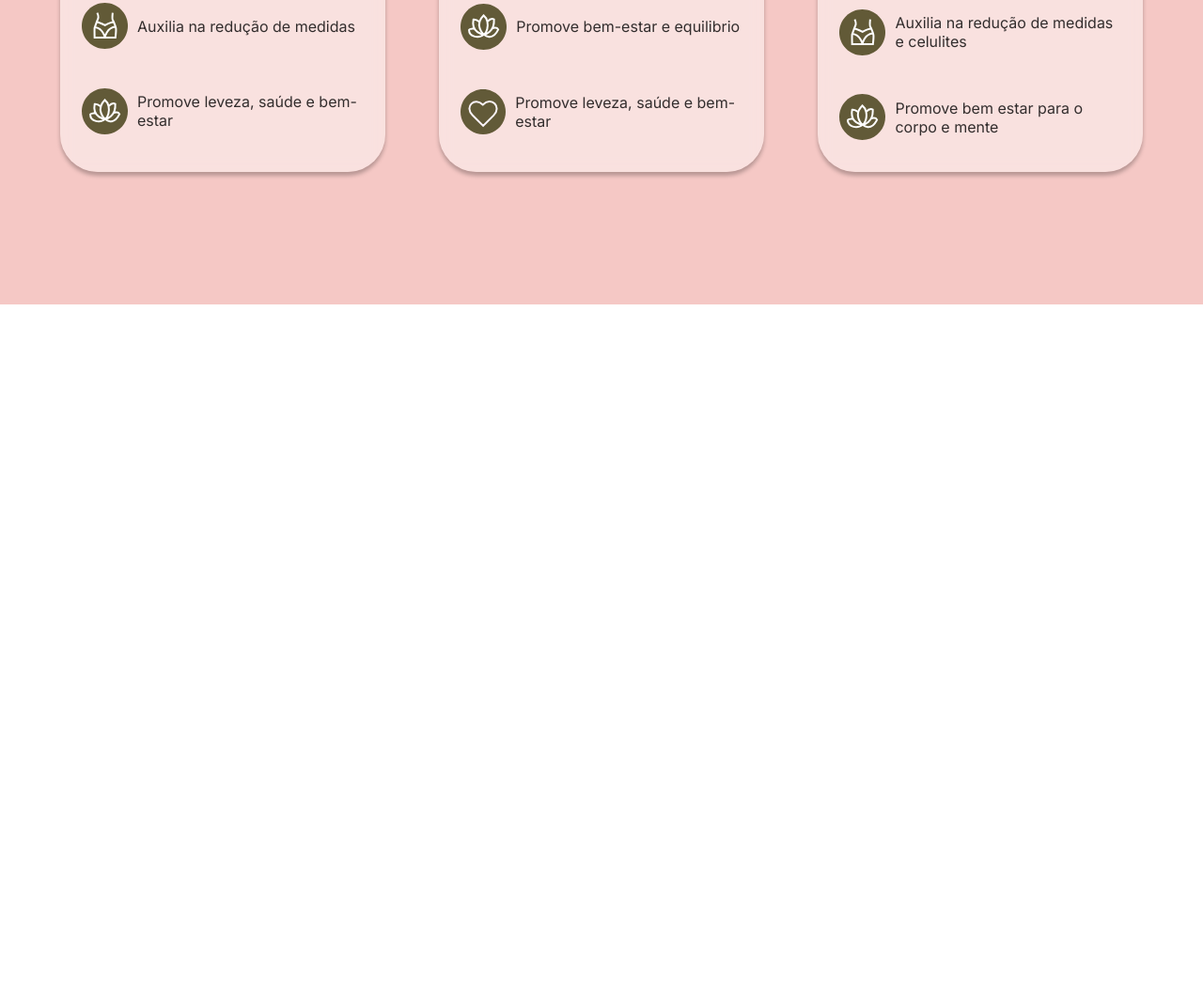
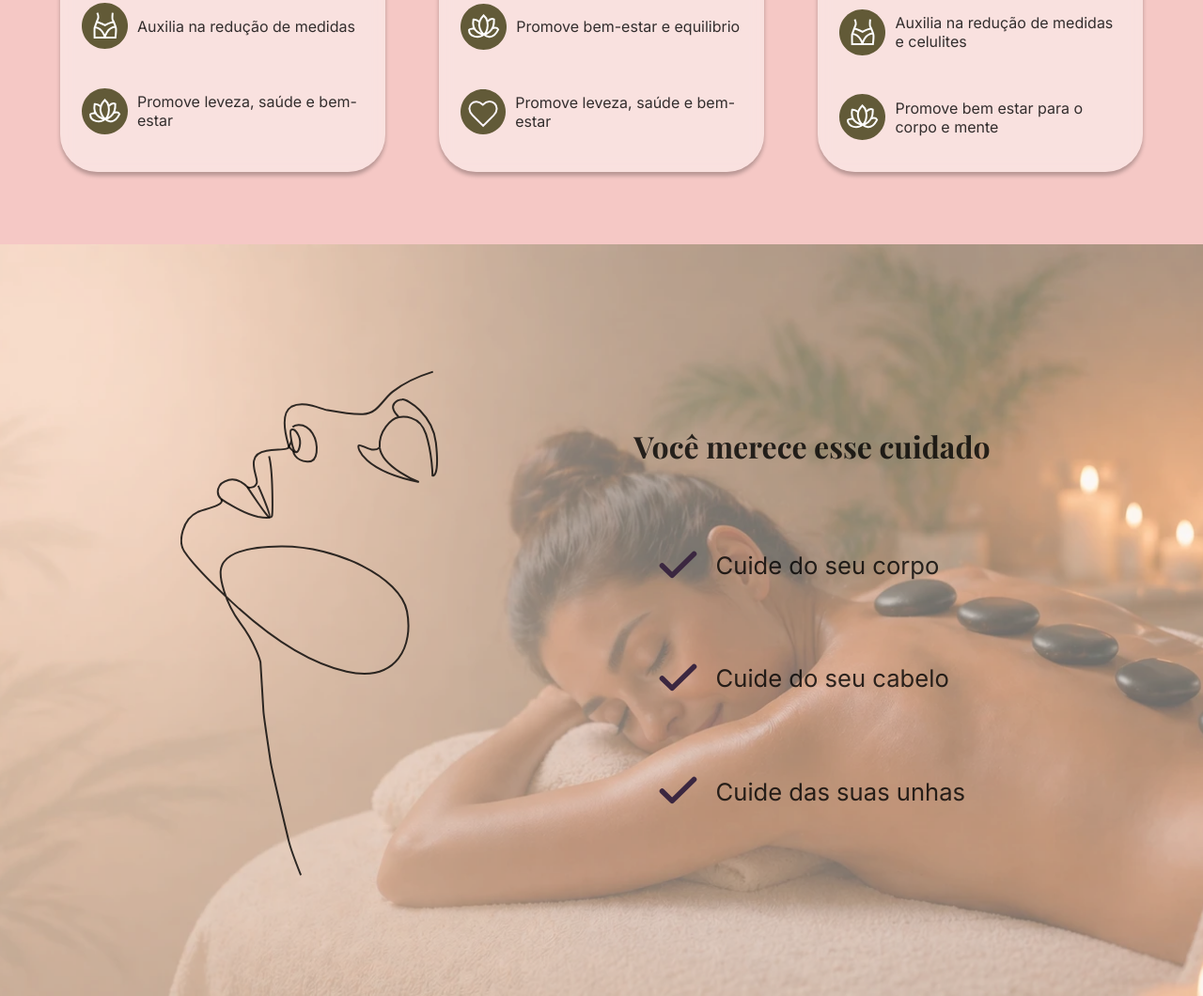
Before and after one commit to Andrefelype1903/KS-ENTRE-ELAS, a plain HTML site: page index.html in a window 1280 px wide. Shown: the part 1690-2750 px from the top of the page at 94% size. Before the commit the page ends 2014 px from the top, so only its background shows below. Drawn offline with nearby package versions, Linux system fonts and the light colour scheme; a web font is replaced by a local one.

Commit message:
continuando

```diff
--- a/index.html
+++ b/index.html
@@ -3,8 +3,8 @@
   <head>
     <meta charset="UTF-8" />
     <meta name="viewport" content="width=device-width, initial-scale=1.0" />
-    <title>Studio entres</title>
-    <link rel="icon" href="/images/logo-rosa.svg" />
+    <title>Studio entre elas</title>
+    <link rel="icon" href="./images/logo-rosa.svg" />
     <link rel="stylesheet" href="style.css" />
   </head>
 
@@ -144,7 +144,93 @@
           </div>
         </div>
       </section>
+
+      <section class="secao3">
+        <div class="logo-rosto">
+          <svg
+            width="338"
+            height="548"
+            viewBox="0 0 338 548"
+            fill="none"
+            xmlns="http://www.w3.org/2000/svg"
+          >
+            <path
+              class="draw-me"
+              d="M128.14 547.383C128.14 547.383 117.484 520.781 115.084 510.369C112.683 499.958 97.4613 437.941 95.6916 425.449C93.9218 412.957 88.6408 379.144 88.3207 373.053C88.0007 366.962 85.1201 320.497 85.1201 320.497C85.1201 320.497 80.3097 301.265 63.4876 278.832C46.6655 256.4 42.0152 230.927 42.8154 223.236C43.6155 215.545 47.9458 197.922 107.073 197.442C166.199 196.962 233.977 230.446 241.028 266.501C248.079 302.555 231.257 342.769 176.771 330.758C122.294 318.737 71.7057 272.591 54.8365 256.889C29.8529 233.638 14.0945 217.955 4.00311 202.733C-2.88764 192.321 2.13922 168.43 18.4624 160.908C22.5479 158.263 48.5012 154.422 43.2955 147.127C37.5061 141.526 38.0521 130.38 51.4665 126.774C61.7179 124.252 69.9736 132.987 71.0185 134.145C72.0634 135.303 79.6696 135.746 81.2699 129.655C82.8702 123.564 67.4508 99.6539 91.6437 95.8037C104.258 93.8833 116.401 94.8812 115.347 91.304C115.027 89.2236 103.703 57.3868 118.124 48.7357C131.36 42.0615 147.89 50.9667 156.579 52.5859C166.764 54.4686 185.262 57.0762 194.073 56.7561C209.897 56.3513 214.265 42.0144 225.797 32.8832C237.338 23.752 269.542 3.39983 337 0.999367"
+              stroke="black"
+              stroke-opacity="0.8"
+              stroke-width="2"
+              stroke-miterlimit="10"
+            />
+            <path
+              class="draw-me"
+              d="M43.2957 147.127C43.2957 147.127 65.4647 162.452 82.4562 165.973C88.5468 167.093 96.8779 167.733 97.3579 165.172C98.1581 161.972 98.9206 102.403 91.6533 95.813"
+              stroke="black"
+              stroke-opacity="0.8"
+              stroke-width="2"
+              stroke-miterlimit="10"
+            />
+            <path
+              class="draw-me"
+              d="M71.0183 134.145C71.0183 134.145 92.9991 167.62 94.5994 166.359C97.2258 165.295 81.2791 129.655 81.2791 129.655"
+              stroke="black"
+              stroke-opacity="0.8"
+              stroke-width="2"
+              stroke-miterlimit="10"
+            />
+            <path
+              class="draw-me"
+              d="M123.509 97.2721C118.699 97.2721 116.298 74.9243 117.503 73.8417C118.708 72.7591 121.589 71.5542 125.552 79.3675C129.515 87.1808 125.797 96.4343 123.509 97.2721ZM123.509 97.2721C121.222 98.11 115.347 91.3133 115.347 91.3133C115.347 91.3133 117.993 87.4726 117.993 84.4791"
+              stroke="black"
+              stroke-opacity="0.8"
+              stroke-width="2"
+              stroke-miterlimit="10"
+            />
+            <path
+              class="draw-me"
+              d="M119.998 95.8132C119.998 95.8132 120.506 105.81 134.692 107.251C148.869 108.691 144.304 86.5784 144.304 86.5784C144.304 86.5784 140.472 67.9489 125.674 68.1937C117.701 68.6738 117.503 73.8418 117.503 73.8418"
+              stroke="black"
+              stroke-opacity="0.8"
+              stroke-width="2"
+              stroke-miterlimit="10"
+            />
+            <path
+              class="draw-me"
+              d="M232.386 59.9004C218.323 45.8364 232.142 41.3932 235.747 41.1579C241.678 40.1977 268.591 57.6599 271.801 87.1433C276.037 125.061 268.196 122.152 268.196 122.152C268.196 122.152 267.932 99.0139 261.23 77.9274C254.527 56.8409 235.54 59.4391 232.386 59.9004ZM232.386 59.9004C224.14 61.0959 210.603 75.1786 211.959 92.1043M211.959 92.1043C214.359 113.492 253.699 129.034 253.699 129.034C194.412 116.937 187.766 92.7444 189.649 90.0992C191.531 87.454 204.39 99.6728 211.959 92.1043Z"
+              stroke="black"
+              stroke-opacity="0.8"
+              stroke-width="2"
+              stroke-miterlimit="10"
+            />
+          </svg>
+        </div>
+        <div class="merece-cuidado">
+          <h3>Você merece esse cuidado</h3>
+          <div class="caixa-cuide">
+            <div class="cuide-se">
+              <img src="./images/check.svg" alt="check" />
+              <p>Cuide do seu corpo</p>
+            </div>
+            <div class="cuide-se">
+              <img src="./images/check.svg" alt="Check" />
+              <p>Cuide do seu cabelo</p>
+            </div>
+            <div class="cuide-se">
+              <img src="./images/check.svg" alt="Check" />
+              <p>Cuide das suas unhas</p>
+            </div>
+          </div>
+        </div>
+      </section>
+      <section class="secao4"></section>
     </main>
     <footer></footer>
+
+    <script src="https://cdn.jsdelivr.net/npm/gsap@3.15/dist/gsap.min.js"></script>
+
+    <script src="https://cdn.jsdelivr.net/npm/gsap@3.15/dist/DrawSVGPlugin.min.js"></script>
+
+    <script src="https://cdn.jsdelivr.net/npm/gsap@3.15/dist/ScrollTrigger.min.js"></script>
+    <script src="script.js"></script>
   </body>
 </html>
--- a/script.js
+++ b/script.js
@@ -0,0 +1,14 @@
+console.log("tudo ok");
+
+gsap.registerPlugin(DrawSVGPlugin, ScrollTrigger);
+
+//draws all elements with the "draw-me" class applied
+gsap.from(".draw-me", {
+  duration: 4,
+  drawSVG: 0,
+  scrollTrigger: {
+    trigger: ".logo-rosto",
+    markers: false,
+    start: "30% 50%",
+  },
+});
--- a/style.css
+++ b/style.css
@@ -67,7 +67,7 @@ header {
       flex-direction: column;
       align-items: center;
       justify-content: center;
-      color: rgb(0, 0, 0, 0.8);
+      color: rgb(0, 0, 0, 0.7);
 
       h1 {
         font-family: "Playfair Display", sans-serif;
@@ -195,7 +195,7 @@ header {
       display: flex;
       align-items: center;
       justify-content: space-between;
-      margin: 0 0 10% 0;
+      margin: 0 0 5% 0;
 
       .destaque {
         width: 30%;
@@ -252,3 +252,51 @@ header {
     }
   }
 }
+
+.secao3 {
+  width: 100%;
+  height: 100vh;
+  background-image: url(./images/secao3-fundo.webp);
+  background-size: cover;
+  background-position: center;
+  padding: 8% 15%;
+  display: flex;
+  align-items: center;
+  justify-content: space-between;
+
+  .merece-cuidado {
+    width: 50%;
+    display: flex;
+    flex-direction: column;
+    align-items: center;
+
+    h3 {
+      font-family: "Playfair Display", sans-serif;
+      font-size: 2.5vw;
+      margin: 0 0 18% 0;
+    }
+
+    .caixa-cuide {
+      display: flex;
+      flex-direction: column;
+      align-items: baseline;
+      gap: 70px;
+
+      .cuide-se {
+        width: 100%;
+        display: flex;
+        align-items: center;
+        justify-content: flex-start;
+        gap: 15px;
+
+        img {
+          width: 15%;
+        }
+
+        p {
+          font-size: 2vw;
+        }
+      }
+    }
+  }
+}
```
Also changed, not shown: images/check.svg (added), images/logo-rosto.svg (added), images/secao3-fundo.webp (added).
